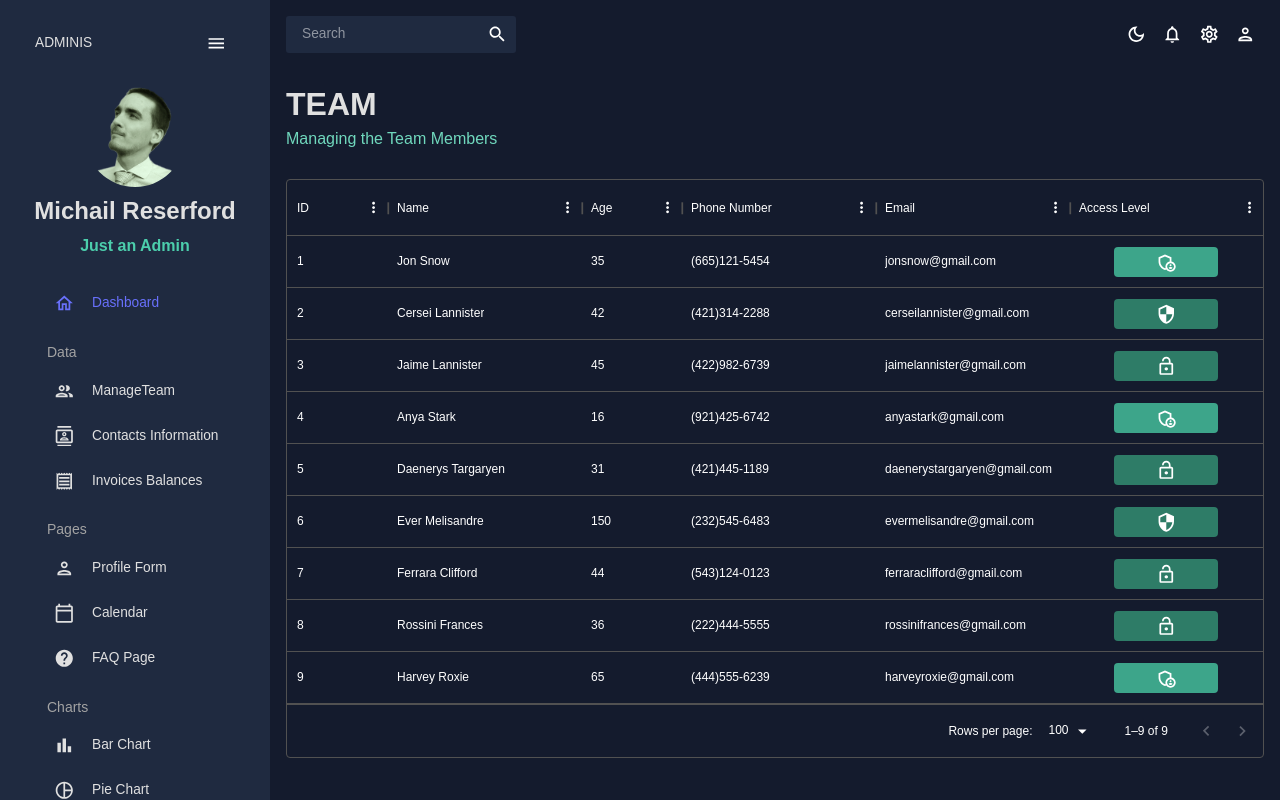
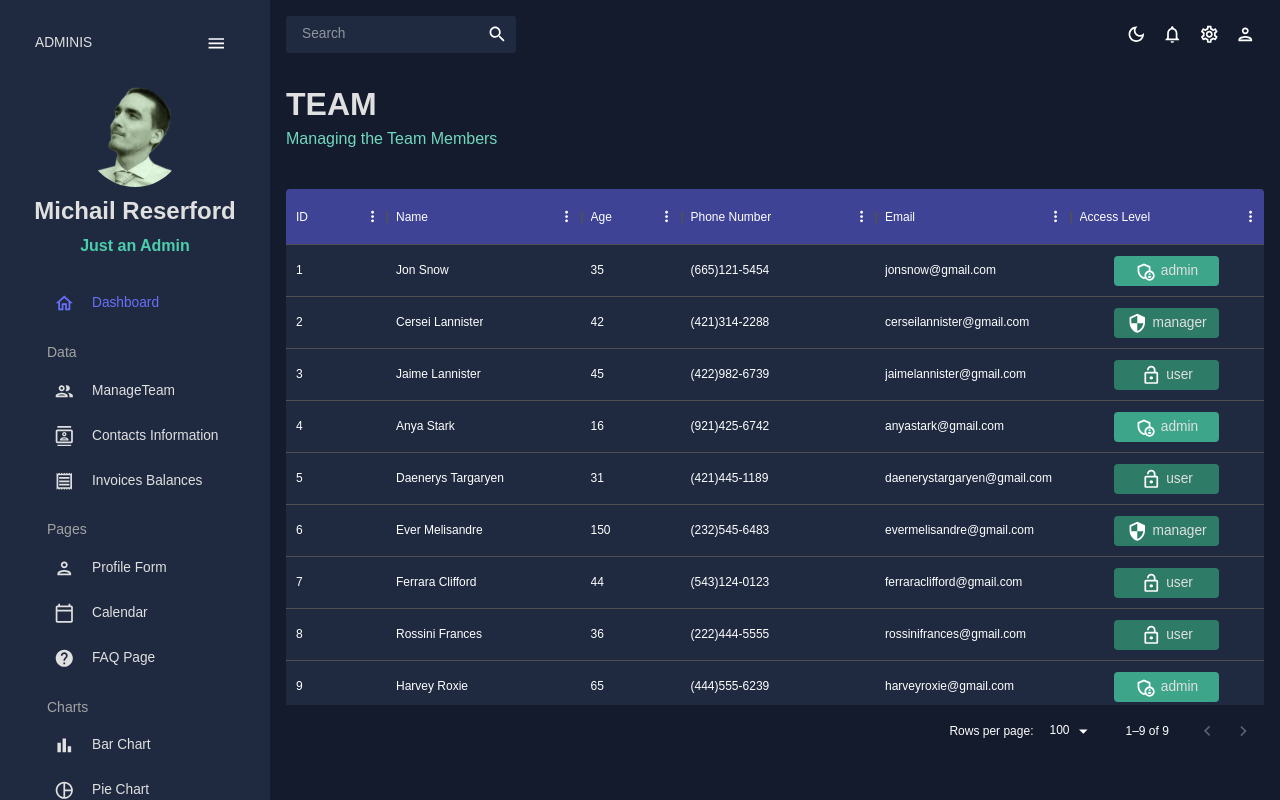
Before and after one commit to Gismanus/react-admin, a React (Create React App) app: page /team in a window 1280 px wide. Built offline with nearby package versions, Linux system fonts and the light colour scheme.

Commit message:
[Team page] - complete

```diff
--- a/src/scenes/team/index.jsx
+++ b/src/scenes/team/index.jsx
@@ -57,7 +57,9 @@
                 {(access ==='admin') && <AdminPanelSettingsOutlinedIcon />}
                 {access === 'manager' && <SecurityOutlinedIcon />}
                 {access === 'user' && <LockOpenOutlinedIcon />}
-
+            <Typography color={colors.grey[100]} sx={{ml: "5px"}}>
+              {access}
+            </Typography>
             </Box>
         )
       }
@@ -67,7 +69,36 @@
   return (
     <Box m={2}>
       <Header title="TEAM" subtitle="Managing the Team Members"></Header>
-      <Box>
+      <Box
+      m="40px 0 0 0"
+      height="71vh" sx={{
+        "& .MuiDataGrid-root": {
+          border: "none",
+
+        },
+        "& .MuiDataGrid-cell": {
+          borderBottom: "none",
+
+        },
+        "& .name-column--cell": {
+          color: colors.greenAccent[300],
+
+        },
+        "& .MuiDataGrid-columnHeaders": {
+          backgroundColor: colors.blueAccent[700],
+          borderBotttom: "none",
+
+        },
+        "& .MuiDataGrid-virtualScroller": {
+          backgroundColor:colors.primary[400],
+        },
+        "& .MuiDataGrid-footerContainer": {
+          borderTop: "none",
+          backgroundcolor: colors.blueAccent[700],
+
+        }
+      }}
+      >
         <DataGrid rows={mockDataTeam} columns={columns} />
       </Box>
     </Box>
```
Also changed, not shown: src/scenes/contacts/index.jsx (added).
